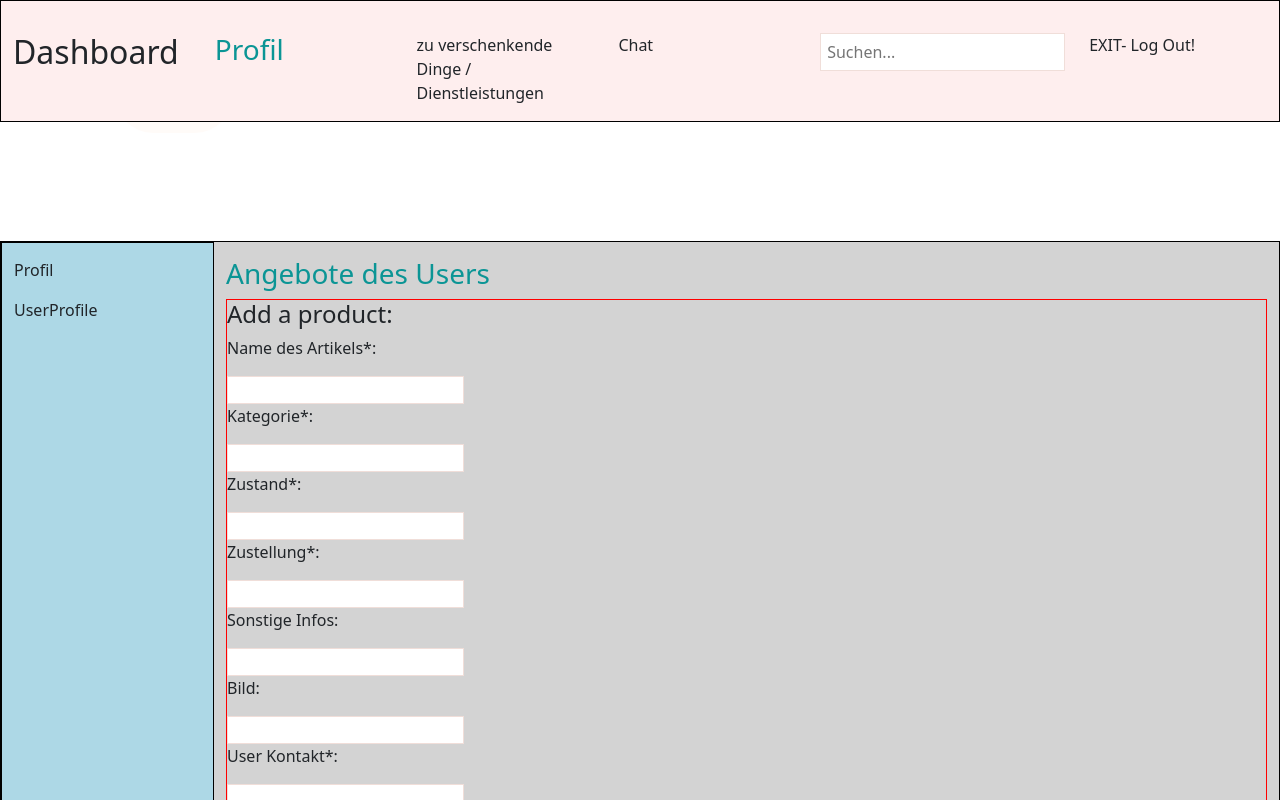
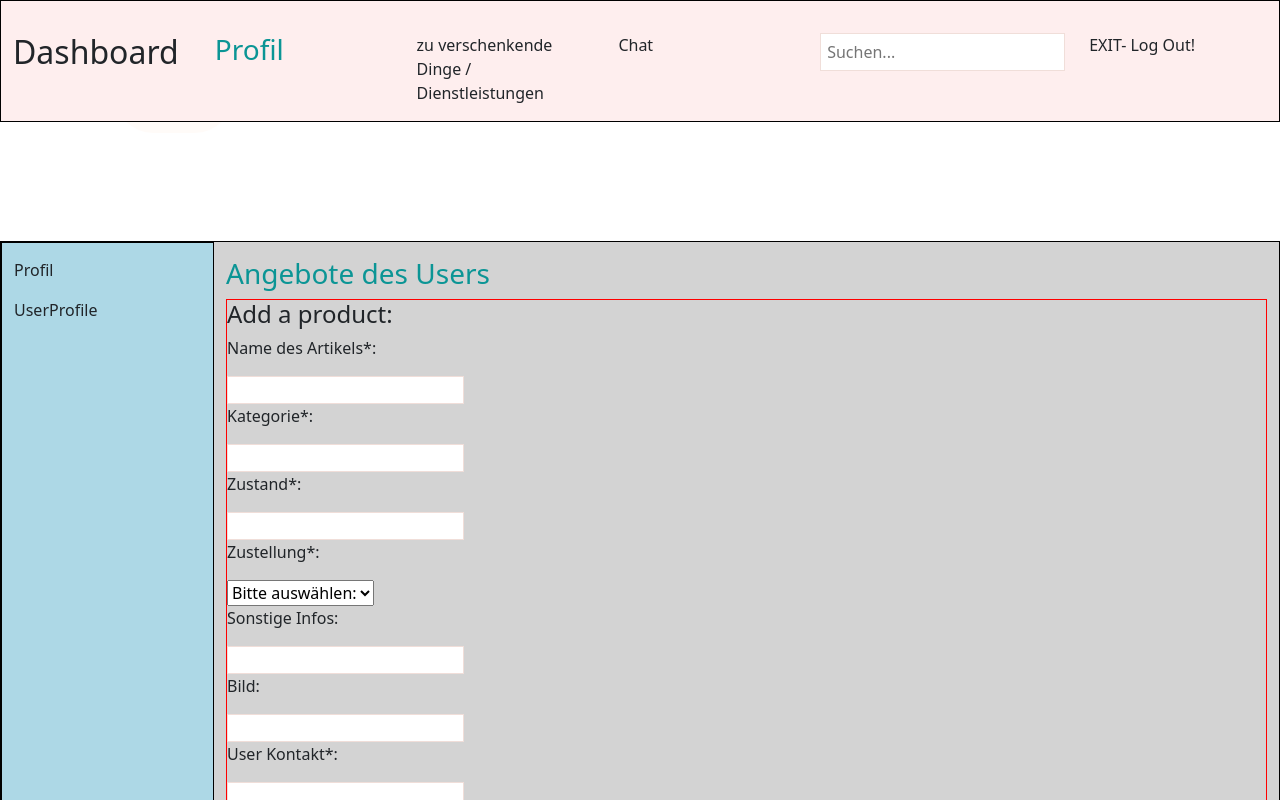
Before and after one commit to Mindshare-Code-Collective/sharing-is-caring, a React (Create React App) app in the folder frontend/: page /dashboard in a window 1280 px wide. Shown: the top 800 px of the page. Built offline with nearby package versions, Linux system fonts and the light colour scheme.

Commit message:
Zustellungsoptionen festgelegt und wählbar

```diff
--- a/frontend/src/pages/dashboard/dashboard_components/UserOffersForm.jsx
+++ b/frontend/src/pages/dashboard/dashboard_components/UserOffersForm.jsx
@@ -47,13 +47,18 @@ export default function UserOffersForm({ onProductSubmit }) {
           onChange={(e) => setUserProducts({ ...userProduct, zustand: e.target.value})}
         />
         <p>Zustellung*:</p>
-        <input
+ {/*        <input
           type={"text"}
           name="zustellung"
           required
           value={userProduct.zustellung}
           onChange={(e) => setUserProducts({ ...userProduct, zustellung: e.target.value})}
-        />
+        /> */}
+        <select id="zustellung" name="zustellung">
+          <option value="" disabled selected>Bitte auswählen:</option>
+          <option value="abholung">Abholung</option>
+          <option value="versand">Versand</option>
+        </select>
         <p>Sonstige Infos:</p>
         <input
           type={"text"}
```
